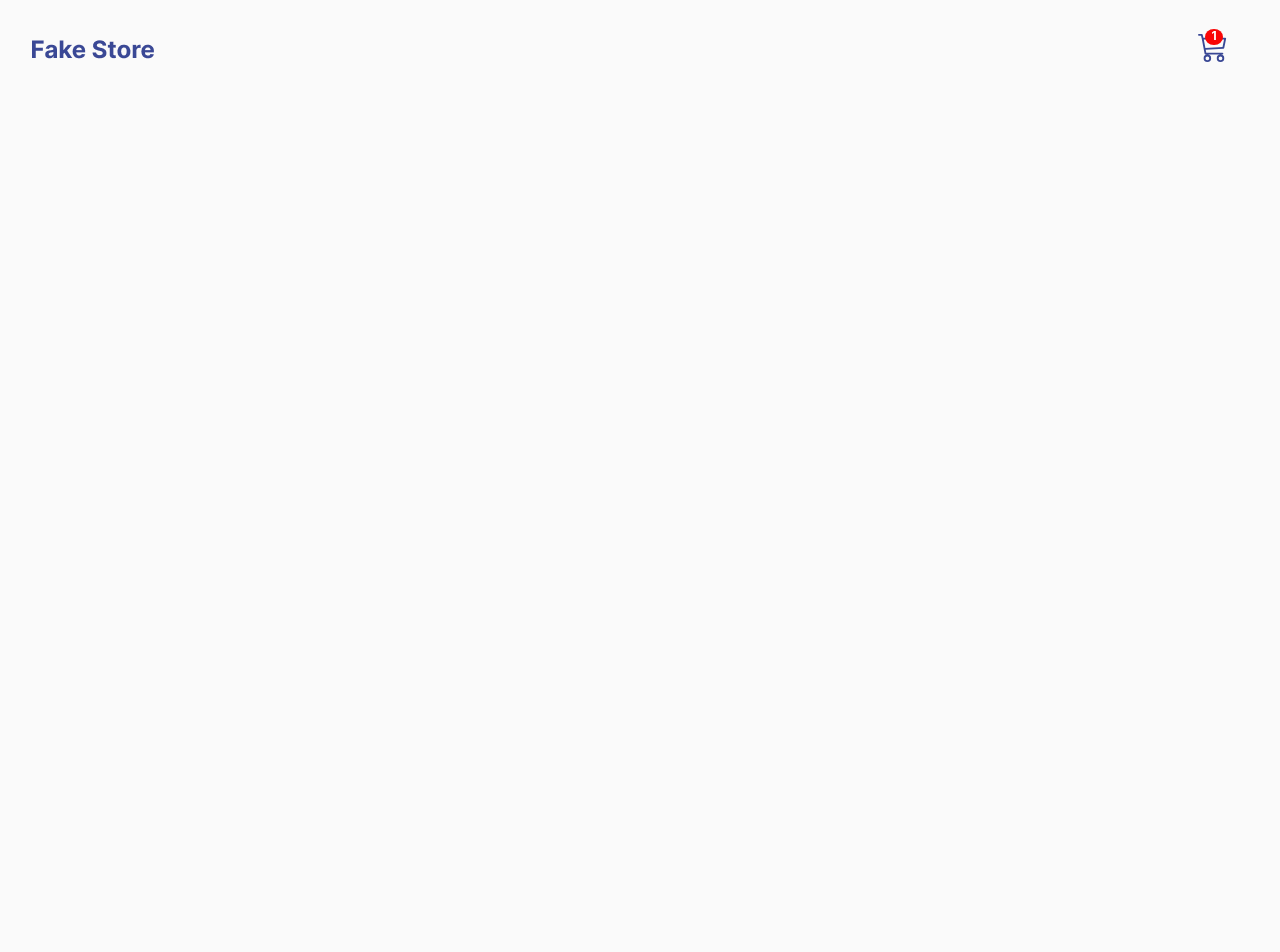
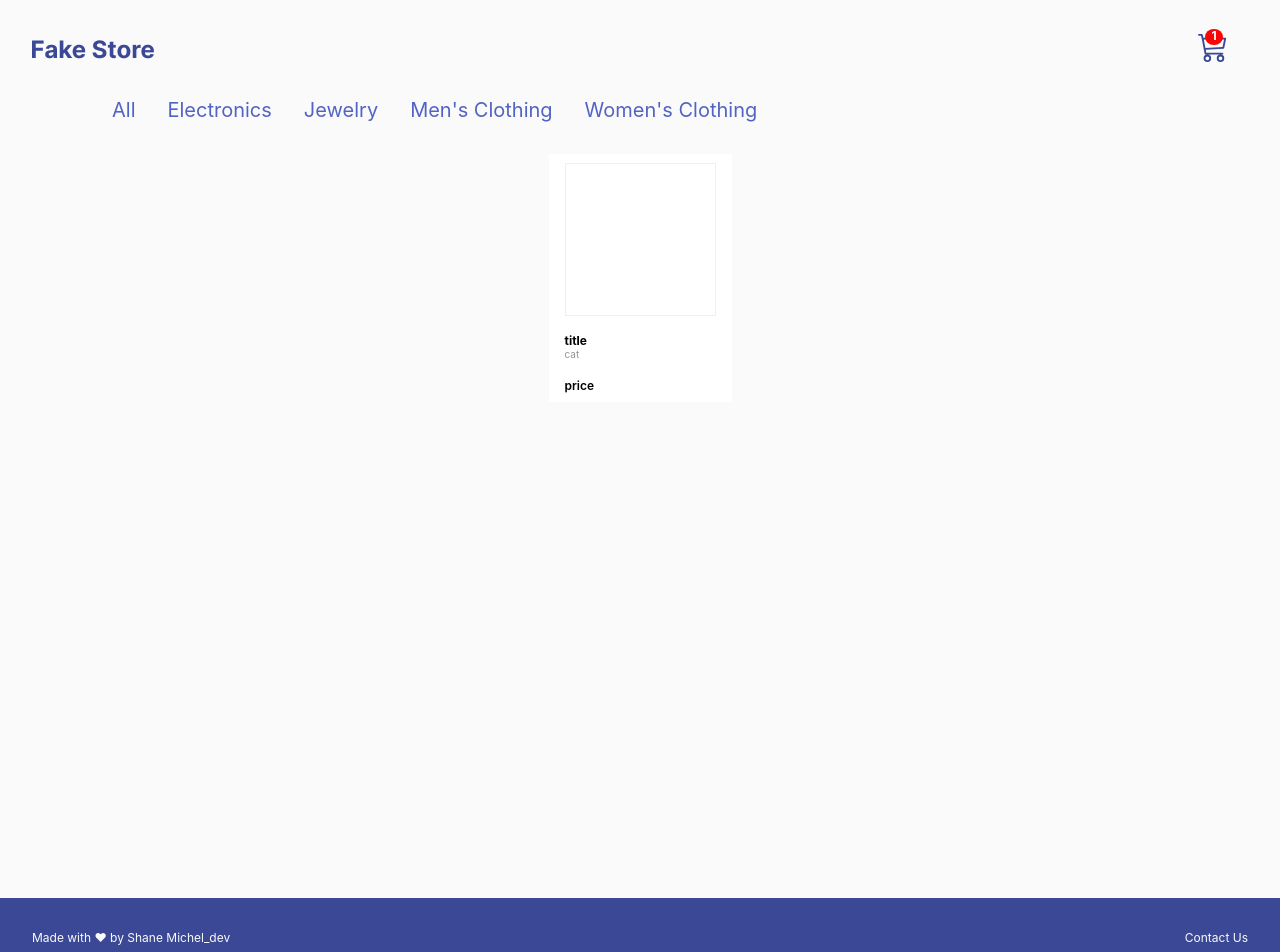
Before and after one commit to Shane-Michel/fake-store, a React (Vite) app: page / in a window 1280 px wide. Shown: the top 952 px of the page. Before the commit the page ends 800 px from the top, so only its background shows below. Built offline with nearby package versions, Linux system fonts and the light colour scheme; a web font is replaced by a local one.

Commit message:
created homepage and footer
worked on item card css and css for page and footer.

```diff
--- a/package.json
+++ b/package.json
@@ -10,9 +10,11 @@
     "preview": "vite preview"
   },
   "dependencies": {
+    "axios": "^1.4.0",
     "react": "^18.2.0",
     "react-dom": "^18.2.0",
-    "react-icons": "^4.10.1"
+    "react-icons": "^4.10.1",
+    "react-router-dom": "^6.14.1"
   },
   "devDependencies": {
     "@types/react": "^18.0.37",
--- a/src/App.css
+++ b/src/App.css
@@ -1,5 +1,13 @@
 :root {
   --bgWhite: #FAFAFA;
+  --logoBlue: #3A4895;
+  --red: #F90505;
+  --searchBlue: #5264C3;
+  --titleBlk: #282828;
+  --catGray: #949494;
+  --cardBorderGray: #EFEFEF;
+  --cardElipseGray: #E7E7E7;
+  --white: #FFFFFF;
 }
 
 @font-face {
@@ -14,6 +22,11 @@
   padding: 0;
   box-sizing: border-box;
   font-family: 'Inter';
+  font-size: 16px;
+}
+
+a {
+  text-decoration: none;
 }
 
 body {
--- a/src/App.jsx
+++ b/src/App.jsx
@@ -1,14 +1,20 @@
 import { useState } from 'react'
 import './App.css'
 import Header from './Components/Header/Header'
+import Homepage from './Pages/Homepage/Homepage'
+import Footer from './Components/Footer/Footer';
+import { BrowserRouter, Routes, Route } from 'react-router-dom';
 
 function App() {
-  const [count, setCount] = useState(0)
 
   return (
-    <div>
+    <BrowserRouter>
       <Header />
-    </div>
+      <Routes>
+        <Route path='/' element={<Homepage />}/>
+      </Routes>
+      <Footer />
+    </BrowserRouter>
   )
 }
 
--- /dev/null
+++ b/src/Components/Footer/Footer.css
@@ -0,0 +1,12 @@
+.footer-container {
+    display: flex;
+    justify-content: space-between;
+    align-items: center;
+    padding: 2rem;
+    background-color: var(--logoBlue);
+}
+
+.footer-container p, .footer-container a {
+    color: var(--bgWhite);
+    font-size: 0.75rem;
+}
--- /dev/null
+++ b/src/Components/Footer/Footer.jsx
@@ -0,0 +1,13 @@
+import React from 'react'
+import './Footer.css'
+
+function Footer() {
+  return (
+    <div className='footer-container'>
+      <p>Made with &#10084; by Shane Michel_dev</p>
+      <a href="#">Contact Us</a>
+    </div>
+  )
+}
+
+export default Footer
--- a/src/Components/Header/Header.css
+++ b/src/Components/Header/Header.css
@@ -1,13 +1,8 @@
-:root {
-    --logoBlue: #3A4895;
-    --red: #F90505;
-}
-
 .header-container {
     display: flex;
     justify-content: space-between;
     align-items: center;
-    margin: 32px;
+    margin: 2rem;
 }
 
 .cart-container {
--- a/src/Components/Header/Header.jsx
+++ b/src/Components/Header/Header.jsx
@@ -7,7 +7,7 @@ function Header() {
 
   return (
     <div className='header-container'>
-        <img src='/fake-store-logo.png' alt="logo" />
+        <img src='src/assets/fake-store-logo.png' alt="logo" />
         <div>
         <BsCart3 className='cart-icon'/>
         <p className='itemsInCart'>1</p>
--- /dev/null
+++ b/src/Pages/Homepage/Homepage.css
@@ -0,0 +1,60 @@
+.homepage-container {
+    margin: 0 7rem;
+    padding: 0;
+    height: 100vh;
+}
+
+.btns-container button {
+    color: var(--searchBlue);
+    border: none;
+    background-color: var(--bgWhite);
+    font-size: 1.25rem;
+    margin-right: 2rem;
+}
+
+.items-container {
+    display: flex;
+    justify-content: center;
+    align-items: center;
+    flex-wrap: wrap;
+    margin-top: 2rem;
+}
+
+.item-card {
+    display: flex;
+    flex-direction: column;
+    justify-content: space-around;
+    align-items: flex-start;
+    background-color: var(--white);
+    width: 11.4375rem;
+    height: 15.5rem;
+    padding: 0 1rem;
+    text-align: left;
+}
+
+.image-container {
+    width: 9.4375rem;
+    height: 9.5625rem;
+    border: 1px solid var(--cardBorderGray);
+}
+
+.item-info-container {
+    text-align: left;
+}
+
+.item-title {
+    color: var(--titleGray);
+    font-size: 0.75rem;
+    font-weight: 700;
+}
+
+.item-cat {
+    color: var(--catGray);
+    font-size: 0.625rem;
+}
+
+.item-price {
+    color: var(--titleGray);
+    font-size: 0.75rem;
+    font-weight: 600;
+}
--- /dev/null
+++ b/src/Pages/Homepage/Homepage.jsx
@@ -0,0 +1,30 @@
+import React from 'react'
+import './Homepage.css'
+
+function Homepage() {
+  return (
+    <div className='homepage-container'>
+      <div className='btns-container'>
+        <button>All</button>
+        <button>Electronics</button>
+        <button>Jewelry</button>
+        <button>Men's Clothing</button>
+        <button>Women's Clothing</button>
+      </div>
+      <div className='items-container'>
+        <div className='item-card'>
+          <div className='image-container'>
+          {/* <img className='item-img' src="" alt="item" /> */}
+          </div>
+          <div className='item-info-container'>
+            <p className='item-title'>title</p>
+            <p className='item-cat'>cat</p>
+          </div>
+          <p className='item-price'>price</p>
+        </div>
+      </div>
+    </div>
+  )
+}
+
+export default Homepage
--- a/src/main.jsx
+++ b/src/main.jsx
@@ -3,7 +3,7 @@ import ReactDOM from 'react-dom/client'
 import App from './App.jsx'
 
 ReactDOM.createRoot(document.getElementById('root')).render(
-  <React.StrictMode>
+  <>
     <App />
-  </React.StrictMode>,
+  </>,
 )
```
Also changed, not shown: src/assets/fake-store-logo.png (renamed from public/fake-store-logo.png), 1 other file (tests, documents, lock files or other folders).
